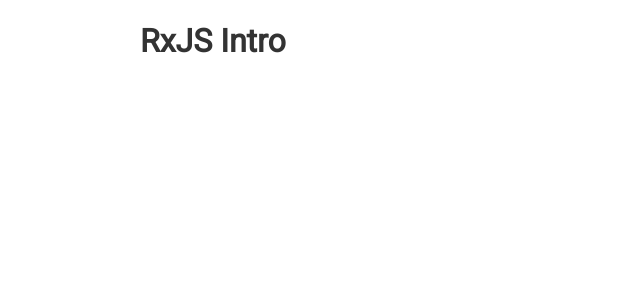
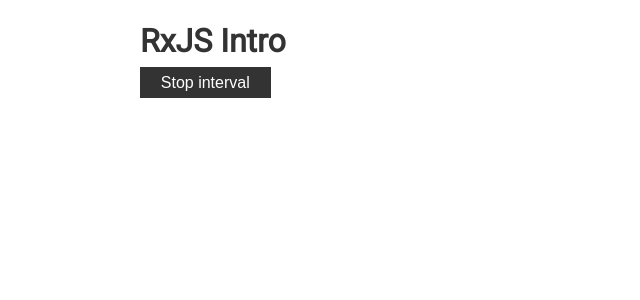
Before and after one commit to yakidan/Angular, an Angular app in the folder Angular/Practise/basics-and-syntax/angular-basics/: page / in a window 1280 px wide. Shown: the top 300 px of the page, without its empty margins (0-640 px from the left). Built offline with nearby package versions, Linux system fonts and the light colour scheme.

Commit message:
RxJS: Optimise Stream (unsubscribe)

```diff
--- a/Angular/Practise/basics-and-syntax/angular-basics/src/app/app.component.html
+++ b/Angular/Practise/basics-and-syntax/angular-basics/src/app/app.component.html
@@ -1,4 +1,5 @@
 <div class="container">
   <h1>RxJS Intro</h1>
 
+  <button class="btn" (click)="stop()" >Stop interval</button>
 </div>
--- a/Angular/Practise/basics-and-syntax/angular-basics/src/app/app.component.ts
+++ b/Angular/Practise/basics-and-syntax/angular-basics/src/app/app.component.ts
@@ -1,5 +1,5 @@
 import {Component} from '@angular/core';
-import {interval} from 'rxjs'
+import {interval, Subscription} from 'rxjs'
 
 // import {} from 'rxjs/operators'
 
@@ -10,14 +10,18 @@
 })
 
 export class AppComponent {
+  sub: Subscription
 
   constructor() {
 
     const intervalStream$ = interval(1000)
 
-    intervalStream$.subscribe((value)=>{
+    this.sub = intervalStream$.subscribe((value) => {
       console.log(value)
     })
   }
 
+  stop() {
+    this.sub.unsubscribe()
+  }
 }
```
